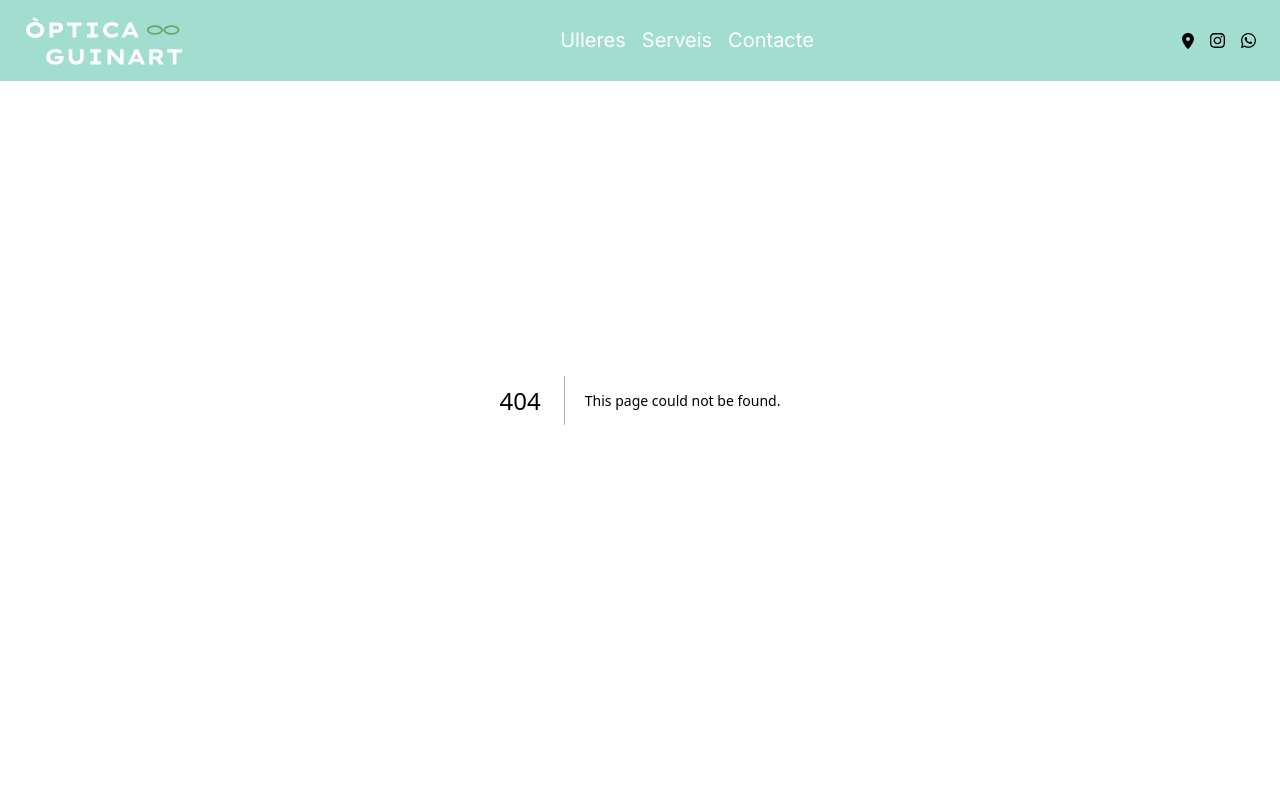
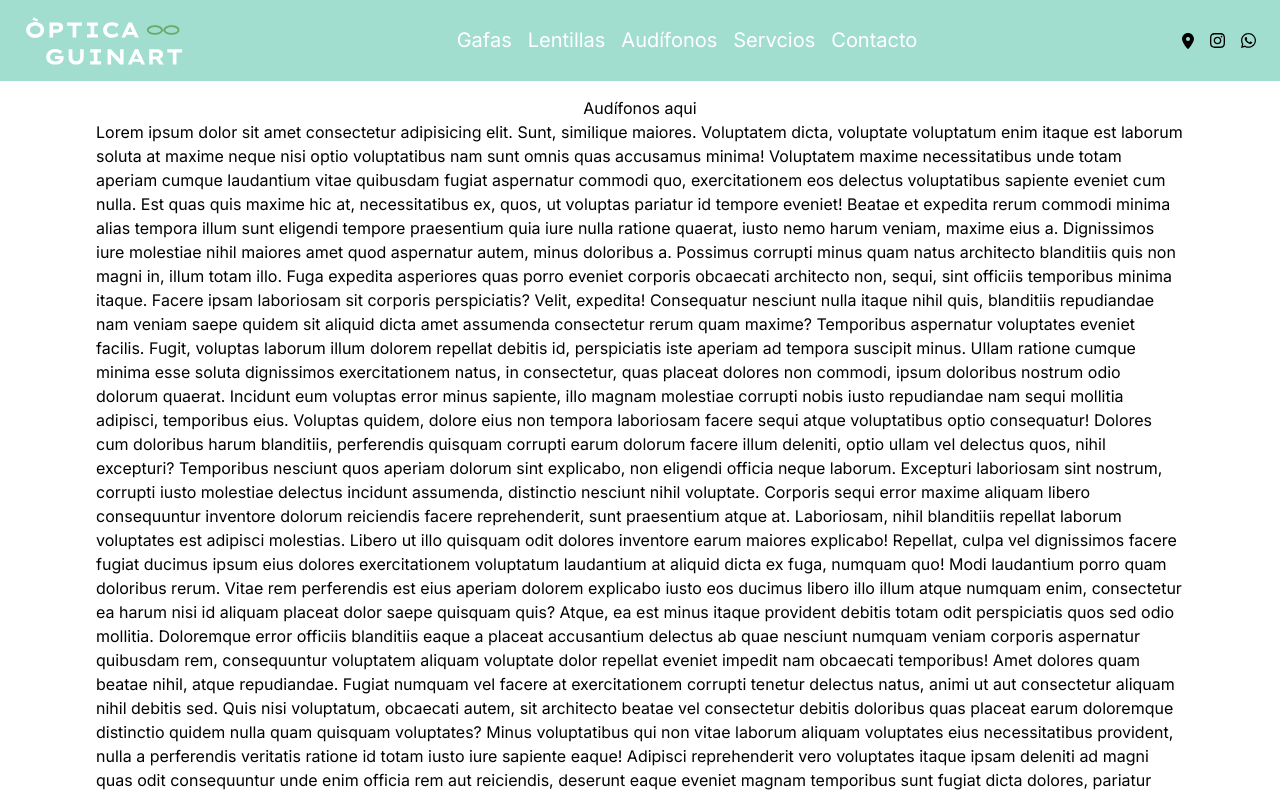
Before and after one commit to JoanGuinart/optica_guinart_web, a Next.js app: page /audifonos in a window 1280 px wide. Before the commit this address had no page. Shown: the top 795 px of the page. Built offline with nearby package versions, Linux system fonts and the light colour scheme.

Commit message:
feat: add links to grid and change script of google reviews

```diff
--- /dev/null
+++ b/src/app/audifonos/page.jsx
@@ -0,0 +1,13 @@
+import Lorem from '@/helpers/Lorem'
+import React from 'react'
+
+const page = () => {
+  return (
+    <div className="flex min-h-screen flex-col items-center justify-between p-24 bg-white text-black">
+      Audífonos aqui
+      <Lorem/>
+    </div>
+  )
+}
+
+export default page
--- /dev/null
+++ b/src/app/lentillas/page.jsx
@@ -0,0 +1,13 @@
+import Lorem from '@/helpers/Lorem'
+import React from 'react'
+
+const page = () => {
+  return (
+    <div className="flex min-h-screen flex-col items-center justify-between p-24 bg-white text-black">
+      Lentillas aqui
+      <Lorem/>
+    </div>
+  )
+}
+
+export default page
--- a/src/components/Navbar.jsx
+++ b/src/components/Navbar.jsx
@@ -55,23 +55,37 @@ export default function Navbar() {
       {/* Enlaces */}
       <ul className="hidden md:flex space-x-4">
         <li>
-          <Link href="/ulleres">
+          <Link href="/gafas">
             <span className="hover:text-gray-400 transition duration-300 text-xl">
-              Ulleres
+              Gafas
             </span>
           </Link>
         </li>
         <li>
-          <Link href="/serveis">
+          <Link href="/lentillas">
             <span className="hover:text-gray-400 transition duration-300 text-xl">
-              Serveis
+              Lentillas
             </span>
           </Link>
         </li>
         <li>
-          <Link href="/contacte">
+          <Link href="/audifonos">
             <span className="hover:text-gray-400 transition duration-300 text-xl">
-              Contacte
+              Audífonos
+            </span>
+          </Link>
+        </li>
+        <li>
+          <Link href="/servicios">
+            <span className="hover:text-gray-400 transition duration-300 text-xl">
+              Servcios
+            </span>
+          </Link>
+        </li>
+        <li>
+          <Link href="/contacto">
+            <span className="hover:text-gray-400 transition duration-300 text-xl">
+              Contacto
             </span>
           </Link>
         </li>
@@ -144,7 +158,7 @@ export default function Navbar() {
       <div
         ref={menuRef}
         className={`${
-          isMenuOpen ? "top-full border-t-2" : "top-[-210%] -z-20"
+          isMenuOpen ? "top-full border-t-2" : "top-[-290%] -z-20"
         } md:hidden border-[#9ad3c6] absolute z-[-1] left-0 w-full bg-[#A2DED0] text-white transition-all duration-300`}
       >
         <ul
@@ -153,23 +167,37 @@ export default function Navbar() {
           } flex flex-col items-center space-y-6 pt-4 pb-6 transition-all`}
         >
           <li>
-            <Link href="/ulleres" onClick={toggleMenu}>
+            <Link href="/gafas" onClick={toggleMenu}>
               <span className="text-[#405752] active:text-[#5f736f] text-2xl tracking-widest font-semibold">
-                Ulleres
+                Gafas
               </span>
             </Link>
           </li>
           <li>
-            <Link href="/serveis" onClick={toggleMenu}>
+            <Link href="/lentillas" onClick={toggleMenu}>
               <span className="text-[#405752] active:text-[#5f736f] text-2xl tracking-widest font-semibold">
-                Serveis
+                Lentillas
               </span>
             </Link>
           </li>
           <li>
-            <Link href="/contacte" onClick={toggleMenu}>
+            <Link href="/audifonos" onClick={toggleMenu}>
               <span className="text-[#405752] active:text-[#5f736f] text-2xl tracking-widest font-semibold">
-                Contacte
+                Audífonos
+              </span>
+            </Link>
+          </li>
+          <li>
+            <Link href="/servicios" onClick={toggleMenu}>
+              <span className="text-[#405752] active:text-[#5f736f] text-2xl tracking-widest font-semibold">
+                Servicios
+              </span>
+            </Link>
+          </li>
+          <li>
+            <Link href="/contacto" onClick={toggleMenu}>
+              <span className="text-[#405752] active:text-[#5f736f] text-2xl tracking-widest font-semibold">
+                Contacto
               </span>
             </Link>
           </li>
--- a/src/components/OpticaGrid.jsx
+++ b/src/components/OpticaGrid.jsx
@@ -5,9 +5,10 @@ import filtroLuzAzul from "../img/gafas-filtro-luz.webp";
 import lentillas from "../img/lentillas-oferta-2.jpg";
 import lentillasCosmeticas from "../img/lentillas-cosmeticas.jpeg";
 import audifonos from "../img/audifonos.jpg";
-import testAuditivo from "../img/test-auditivo.jpg"
-import examenVisual from "../img/examen-visual.jpg"
+import testAuditivo from "../img/test-auditivo.jpg";
+import examenVisual from "../img/examen-visual.jpg";
 import presionOcular from "../img/presion-ocular.webp";
+import Link from "next/link";
 
 const categories = [
   {
@@ -16,6 +17,7 @@ const categories = [
     title: "Gafas Graduadas",
     description:
       "Encuentra una amplia selección de gafas graduadas de las mejores marcas.",
+    href: "/gafas",
   },
   {
     image: chicoGafasSol,
@@ -23,6 +25,7 @@ const categories = [
     title: "Gafas de Sol",
     description:
       "Protege tus ojos del sol con nuestras gafas de sol de última moda.",
+    href: "/gafas",
   },
   {
     image: filtroLuzAzul,
@@ -30,6 +33,7 @@ const categories = [
     title: "Gafas con Filtro de Luz Azul",
     description:
       "Reduce la fatiga visual con nuestras gafas que filtran la luz azul.",
+    href: "/gafas",
   },
   {
     image: lentillas,
@@ -37,6 +41,7 @@ const categories = [
     title: "Lentillas",
     description:
       "Descubre nuestras lentillas de calidad para una visión cómoda y nítida.",
+    href: "/lentillas",
   },
   {
     image: lentillasCosmeticas,
@@ -44,6 +49,7 @@ const categories = [
     title: "Lentillas Cosméticas",
     description:
       "Agrega un toque de color a tus ojos con nuestras lentillas cosméticas.",
+    href: "/lentillas",
   },
   {
     image: audifonos,
@@ -51,12 +57,14 @@ const categories = [
     title: "Audífonos",
     description:
       "Mejora tu audición con nuestros audífonos de alta tecnología.",
+    href: "/audifonos",
   },
   {
     image: testAuditivo,
     alt: "Test Auditivo",
     title: "Test Auditivo",
     description: "Realiza un examen auditivo completo con nuestros expertos.",
+    href: "/servicios",
   },
   {
     image: examenVisual,
@@ -64,6 +72,7 @@ const categories = [
     title: "Test Ocular",
     description:
       "Obtén un diagnóstico preciso de tu visión con nuestros test oculares de última generación.",
+    href: "/servicios",
   },
   {
     image: presionOcular,
@@ -71,6 +80,7 @@ const categories = [
     title: "Test de Presión Ocular",
     description:
       "Mide la presión intraocular para prevenir enfermedades oculares.",
+    href: "/servicios",
   },
 ];
 
@@ -78,7 +88,8 @@ const OpticaGrid = () => {
   return (
     <div className="flex flex-wrap justify-center gap-8 mt-10">
       {categories.map((category, index) => (
-        <div className="max-w-xs" key={index}>
+        <Link href={category.href} key={index}>
+          <div className="max-w-xs">
             <div style={{ aspectRatio: "3/2", overflow: "hidden" }}>
               <Image
                 className="h-full w-full rounded-md"
@@ -90,6 +101,7 @@ const OpticaGrid = () => {
             <h3 className="text-xl font-bold mt-4">{category.title}</h3>
             <p className="mt-2 text-gray-700">{category.description}</p>
           </div>
+        </Link>
       ))}
     </div>
   );
```
Also changed, not shown: src/app/contacto/page.jsx (renamed from src/app/contacte/page.jsx), src/app/gafas/page.jsx (renamed from src/app/ulleres/page.jsx), src/app/servicios/page.jsx (renamed from src/app/serveis/page.jsx). Lines whose indentation alone changed are shown as unchanged.
